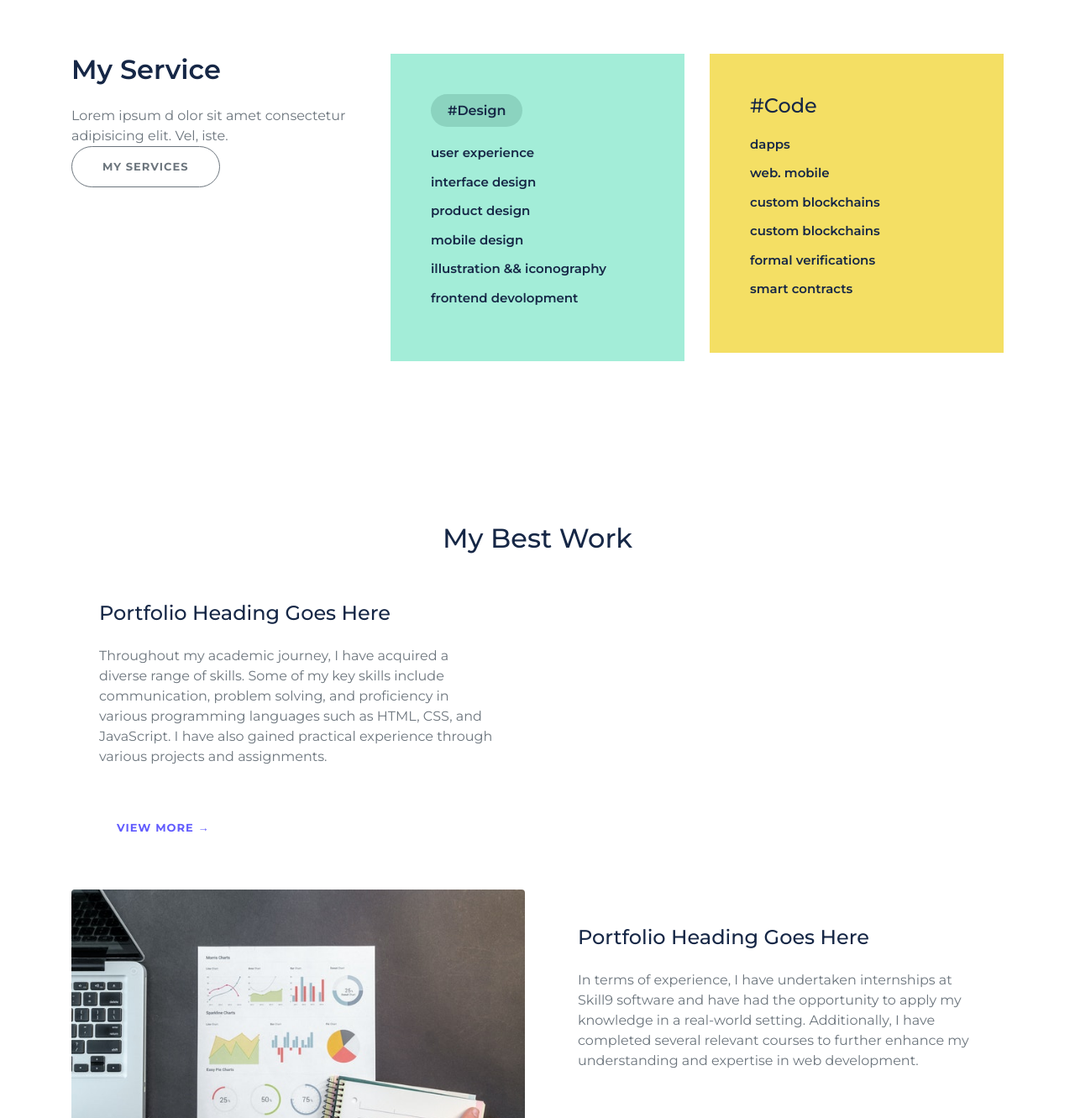
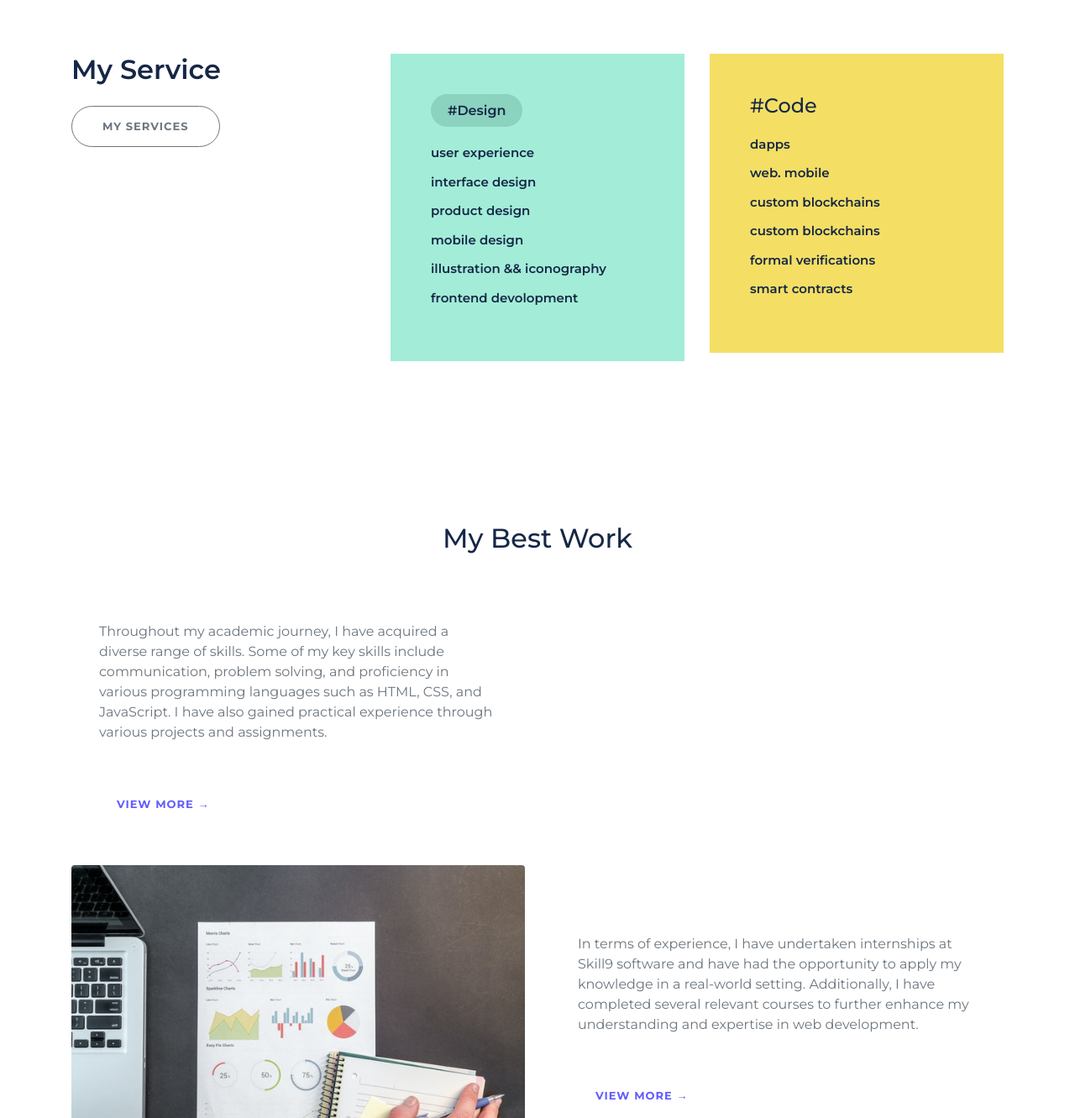
Before and after one commit to mohammad-jawad1/portfolio, a plain HTML site: page index.html in a window 1280 px wide. Shown: the part 1160-2491 px from the top of the page at 84% size. Drawn offline with nearby package versions, Linux system fonts and the light colour scheme.

Commit message:
Update index.html small changing

```diff
--- a/index.html
+++ b/index.html
@@ -96,9 +96,9 @@
 
             <div class="col-md-12 col-lg-4">
                 <h2 class="mb-4 weight-600">My Service</h2>
-                <p class="text-muted mb-5">Lorem ipsum d
+                <p class="text-muted mb-5"><!--Lorem ipsum d
                     olor sit amet consectetur adipisicing elit.
-                     Vel, iste.<a href="" class="btn btn-outline-secondary mb-5 mb-md-0">My Services</a></p>
+                     Vel, iste. --><a href="" class="btn btn-outline-secondary mb-5 mb-md-0">My Services</a></p>
             </div>
 
             <div class=" col-md-12 col-lg-8">
@@ -143,7 +143,7 @@
             </div>
             <div class="row align-items-center pb-5">
                 <div class="col-md-6 px-5">
-                    <h4 class="mb-4">Portfolio Heading Goes Here </h4>
+                    <h4 class="mb-4"><!--Portfolio Heading Goes Here--> </h4>
                     <p class="text-muted mb-5">Throughout my academic journey, I have acquired a diverse range of skills.
                         Some of my key skills include communication, problem solving, and proficiency in various
                         programming languages such as HTML, CSS, and JavaScript. I have also gained practical experience
@@ -160,7 +160,7 @@
                         class="img-fluid rounded">
                 </div>
                 <div class="col-md-6 order-1 px-5 order-lg-12">
-                    <h4 class="mb-4">Portfolio Heading Goes Here </h4>
+                    <h4 class="mb-4"><!--Portfolio Heading Goes Here--> </h4>
                     <p class="text-muted mb-5">In terms of experience, I have undertaken internships at Skill9 software and have
                         had the opportunity to apply my knowledge in a real-world setting. Additionally, I have completed several
                         relevant courses to further enhance my understanding and expertise in web development.</p>
```
